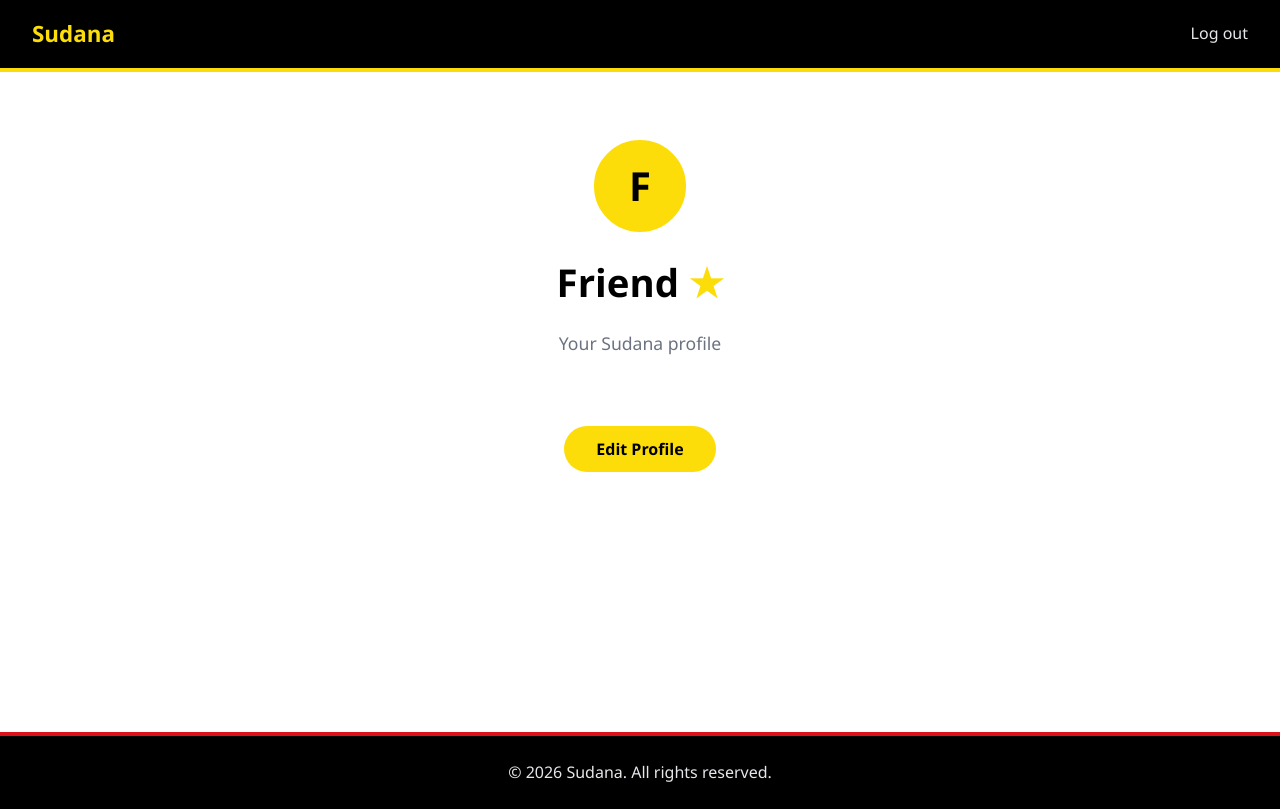
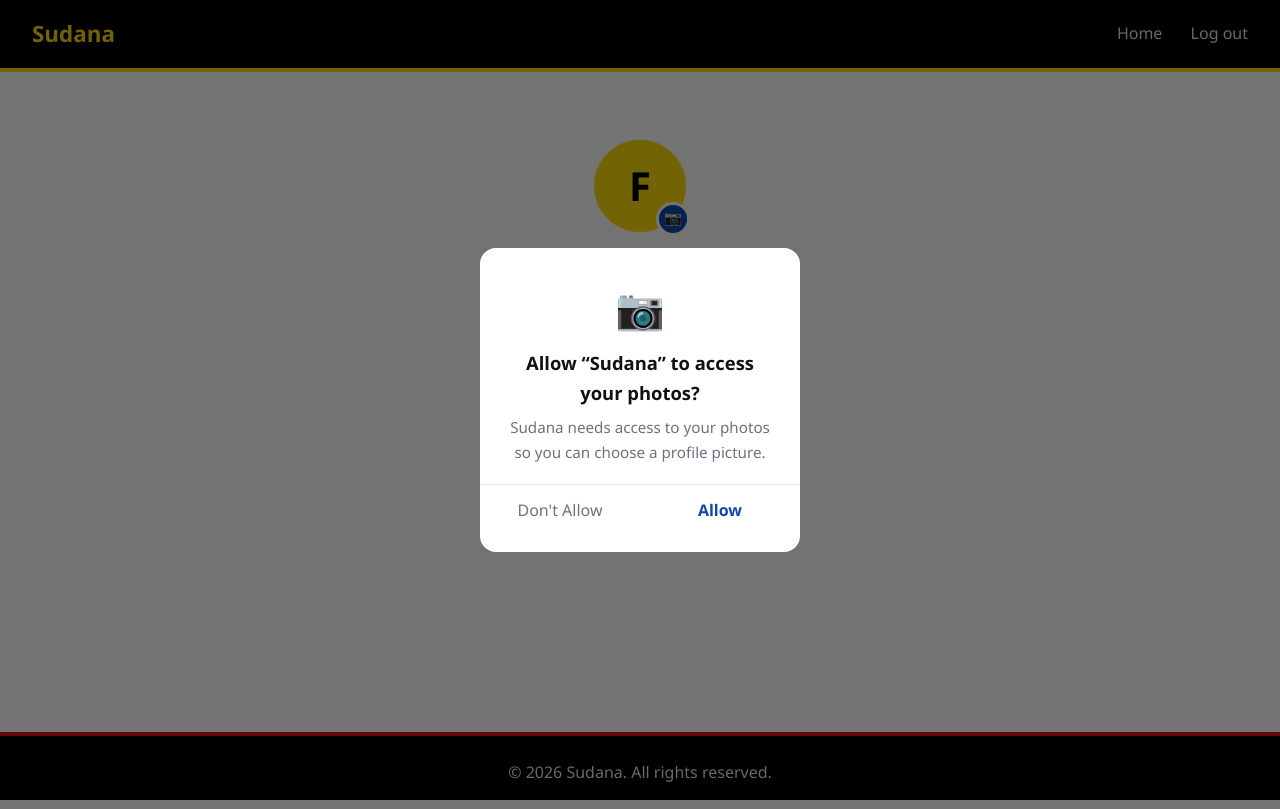
Before and after one commit to Misha-te/Sudana, a Flask app: page /profile in a window 1280 px wide. Run offline with Flask 3, Linux system fonts and the light colour scheme.

Commit message:
worked on the homepage

```diff
--- a/app.py
+++ b/app.py
@@ -1,6 +1,31 @@
-from flask import Flask, render_template, request
+import os
+
+from flask import Flask, redirect, render_template, request, url_for
+from werkzeug.utils import secure_filename
 
 app = Flask(__name__)
+
+# Where uploaded profile pictures are stored, and which file types we allow
+UPLOAD_FOLDER = os.path.join("static", "uploads")
+ALLOWED_EXTENSIONS = {"png", "jpg", "jpeg", "gif", "webp"}
+app.config["UPLOAD_FOLDER"] = UPLOAD_FOLDER
+
+
+def find_profile_photo(username):
+    """Return the saved profile-photo filename for a user, or None."""
+    safe = secure_filename(username) or "user"
+    folder = app.config["UPLOAD_FOLDER"]
+    if os.path.isdir(folder):
+        for filename in os.listdir(folder):
+            if filename.rsplit(".", 1)[0] == safe:
+                return filename
+    return None
+
+
+def photo_url_for(username):
+    """Build the URL for a user's profile photo, or None if they have none."""
+    photo = find_profile_photo(username)
+    return url_for("static", filename=f"uploads/{photo}") if photo else None
 
 
 @app.route("/")
@@ -74,7 +99,9 @@ def login():
         # In a real app you'd check these credentials against a database here.
         # Use the part of the email before "@" as a friendly display name.
         username = email.split("@")[0]
-        return render_template("dashboard.html", username=username)
+        return render_template(
+            "dashboard.html", username=username, photo_url=photo_url_for(username)
+        )
 
     return render_template("login.html", errors=[])
 
@@ -83,7 +110,30 @@ def login():
 def profile():
     # Name is passed along in the link from the dashboard.
     username = request.args.get("name", "Friend")
-    return render_template("profile.html", username=username)
+    return render_template(
+        "profile.html", username=username, photo_url=photo_url_for(username)
+    )
+
+
+@app.route("/upload-photo", methods=["POST"])
+def upload_photo():
+    username = request.form.get("name", "Friend")
+    file = request.files.get("photo")
+
+    if file and file.filename and "." in file.filename:
+        ext = file.filename.rsplit(".", 1)[1].lower()
+        if ext in ALLOWED_EXTENSIONS:
+            os.makedirs(app.config["UPLOAD_FOLDER"], exist_ok=True)
+            safe = secure_filename(username) or "user"
+
+            # Remove any previous photo for this user (e.g. an old .jpg)
+            old = find_profile_photo(username)
+            if old:
+                os.remove(os.path.join(app.config["UPLOAD_FOLDER"], old))
+
+            file.save(os.path.join(app.config["UPLOAD_FOLDER"], f"{safe}.{ext}"))
+
+    return redirect(url_for("profile", name=username))
 
 
 @app.route("/forgot-password", methods=["GET", "POST"])
--- a/static/style.css
+++ b/static/style.css
@@ -338,6 +338,107 @@ body {
 .profile-actions {
     margin-top: 2rem;
     text-align: center;
+}
+
+/* Avatar with camera button */
+.avatar-wrap {
+    position: relative;
+    width: 100px;
+    margin: 0 auto 0.5rem;
+}
+
+.avatar-wrap .avatar-large {
+    margin-bottom: 0;
+}
+
+.camera-btn {
+    position: absolute;
+    bottom: 0;
+    right: 0;
+    width: 34px;
+    height: 34px;
+    border-radius: 50%;
+    background: #0f47af;
+    color: #fff;
+    border: 3px solid #fff;
+    font-size: 0.9rem;
+    cursor: pointer;
+    display: flex;
+    align-items: center;
+    justify-content: center;
+    padding: 0;
+}
+
+.camera-btn:hover {
+    background: #0d3a8f;
+}
+
+/* Permission prompt (phone-style) */
+.overlay {
+    position: fixed;
+    inset: 0;
+    background: rgba(0, 0, 0, 0.55);
+    display: flex;
+    align-items: center;
+    justify-content: center;
+    z-index: 50;
+    padding: 1rem;
+}
+
+.permission-box {
+    background: #fff;
+    max-width: 320px;
+    width: 100%;
+    border-radius: 16px;
+    padding: 1.75rem 1.5rem 1rem;
+    text-align: center;
+}
+
+.permission-icon {
+    font-size: 2.5rem;
+    margin-bottom: 0.5rem;
+}
+
+.permission-box h2 {
+    font-size: 1.15rem;
+    margin-bottom: 0.5rem;
+    color: #111;
+}
+
+.permission-box p {
+    color: #6b7280;
+    font-size: 0.95rem;
+    margin-bottom: 1.25rem;
+}
+
+.permission-buttons {
+    display: flex;
+    border-top: 1px solid #e5e7eb;
+    margin: 0 -1.5rem;
+}
+
+.permission-buttons button {
+    flex: 1;
+    padding: 0.9rem;
+    background: none;
+    border: none;
+    font-size: 1rem;
+    font-family: inherit;
+    cursor: pointer;
+}
+
+.btn-deny {
+    color: #6b7280;
+    border-right: 1px solid #e5e7eb;
+}
+
+.btn-allow {
+    color: #0f47af;
+    font-weight: 700;
+}
+
+.permission-buttons button:hover {
+    background: #f5f5f5;
 }
 
 /* Dashboard (logged-in home) */
--- a/templates/profile.html
+++ b/templates/profile.html
@@ -10,24 +10,84 @@
     <header class="navbar">
         <div class="logo">Sudana</div>
         <nav>
+            <a href="{{ url_for('login') }}">Home</a>
             <a href="{{ url_for('home') }}">Log out</a>
         </nav>
     </header>
 
     <main class="dashboard">
         <div class="profile-header">
-            <div class="avatar avatar-large">{{ username[0]|upper }}</div>
+            <div class="avatar-wrap">
+                <div class="avatar avatar-large"
+                     {% if photo_url %}style="background-image: url('{{ photo_url }}'); background-size: cover; background-position: center; color: transparent;"{% endif %}>
+                    {{ username[0]|upper }}
+                </div>
+                <button type="button" class="camera-btn" onclick="changePhoto()" title="Change photo">&#128247;</button>
+            </div>
+
             <h1>{{ username }} <span class="star">★</span></h1>
             <p class="dashboard-subtitle">Your Sudana profile</p>
         </div>
 
         <div class="profile-actions">
-            <a href="#" class="cta">Edit Profile</a>
+            <button type="button" class="cta" onclick="changePhoto()">Change profile picture</button>
         </div>
+
+        <!-- Hidden form that actually uploads the chosen photo -->
+        <form id="photo-form" method="POST" action="{{ url_for('upload_photo') }}"
+              enctype="multipart/form-data">
+            <input type="hidden" name="name" value="{{ username }}">
+            <input type="file" id="photo-input" name="photo" accept="image/*" hidden>
+        </form>
     </main>
+
+    <!-- Permission prompt (shown the first time only) -->
+    <div id="permission-overlay" class="overlay" hidden>
+        <div class="permission-box">
+            <div class="permission-icon">&#128247;</div>
+            <h2>Allow &ldquo;Sudana&rdquo; to access your photos?</h2>
+            <p>Sudana needs access to your photos so you can choose a profile picture.</p>
+            <div class="permission-buttons">
+                <button type="button" class="btn-deny" onclick="denyPermission()">Don't Allow</button>
+                <button type="button" class="btn-allow" onclick="allowPermission()">Allow</button>
+            </div>
+        </div>
+    </div>
 
     <footer class="footer">
         <p>&copy; 2026 Sudana. All rights reserved.</p>
     </footer>
+
+    <script>
+        const fileInput = document.getElementById("photo-input");
+        const photoForm = document.getElementById("photo-form");
+        const overlay = document.getElementById("permission-overlay");
+
+        // Tap the camera / button: ask permission the first time, then open the picker
+        function changePhoto() {
+            if (localStorage.getItem("photoPermission") === "granted") {
+                fileInput.click();
+            } else {
+                overlay.hidden = false;
+            }
+        }
+
+        function allowPermission() {
+            localStorage.setItem("photoPermission", "granted");
+            overlay.hidden = true;
+            fileInput.click(); // opens the phone's photo library / camera
+        }
+
+        function denyPermission() {
+            overlay.hidden = true;
+        }
+
+        // Once a photo is chosen, upload it right away
+        fileInput.addEventListener("change", function () {
+            if (fileInput.files.length > 0) {
+                photoForm.submit();
+            }
+        });
+    </script>
 </body>
 </html>
```
Also changed, not shown: templates/dashboard.html (+6 -3 lines), README.md, static/uploads/abramngina.png (added).
